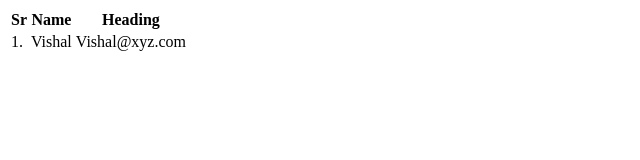
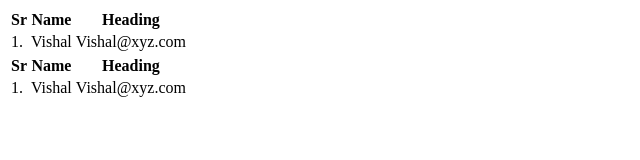
Before and after one commit to bblackwind/FullStack-Code-Files, a plain HTML site: page index.html in a window 1280 px wide. Shown: the whole page, without its empty margins (0-640 px from the left). Drawn offline with Linux system fonts and the light colour scheme.

Commit message:
first commit

```diff
--- a/index.html
+++ b/index.html
@@ -18,5 +18,18 @@
             <td>Vishal@xyz.com</td>
         </tr>
     </table>
+
+    <table>
+        <tr>
+            <th>Sr</th>
+            <th>Name</th>
+            <th>Heading</th>
+        </tr>
+        <tr>
+            <td>1.</td>
+            <td>Vishal</td>
+            <td>Vishal@xyz.com</td>
+        </tr>
+    </table>
 </body>
 </html>
```
